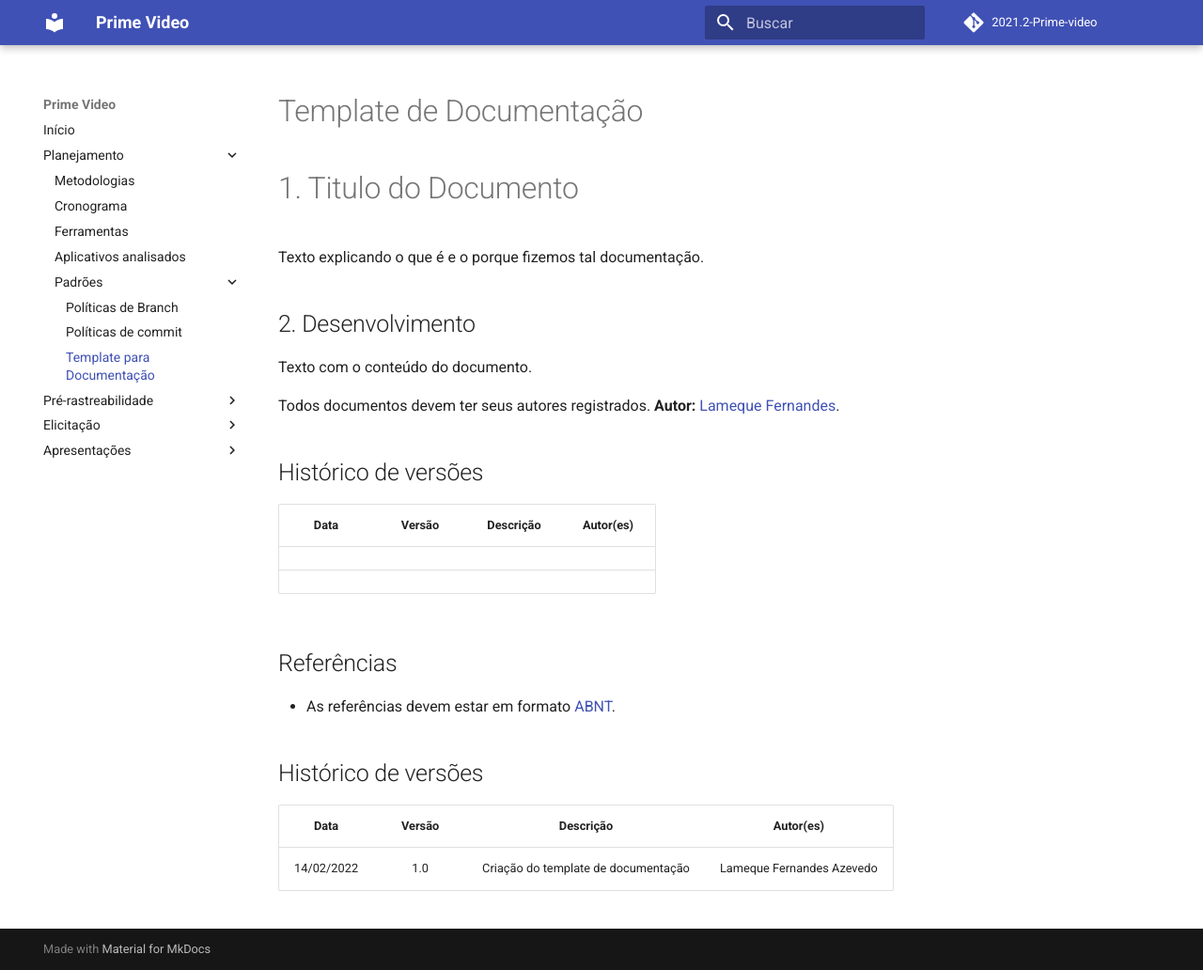
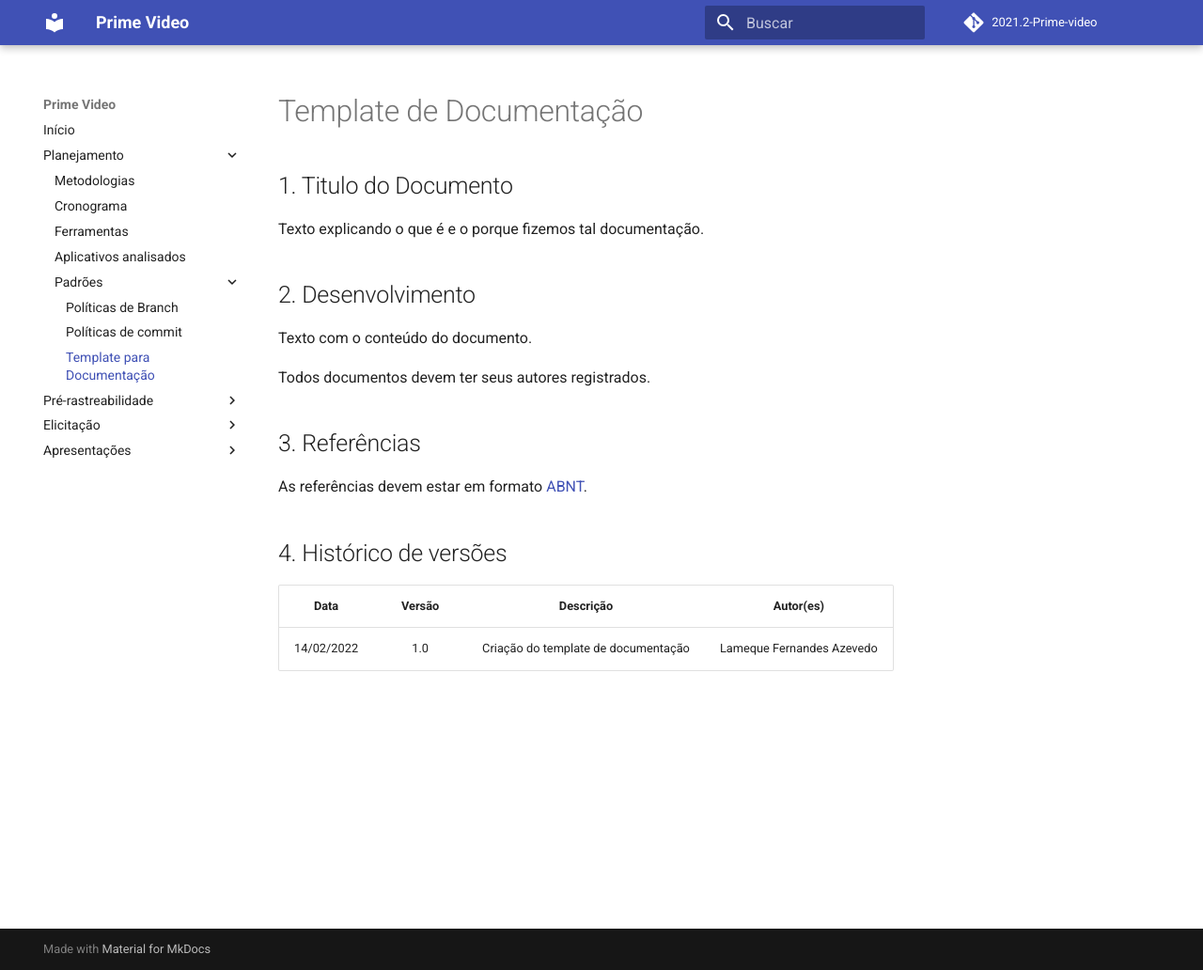
Before and after one commit to Requisitos-de-Software/2021.2-Prime-video, an MkDocs documentation site: the page built from docs/padroes/template.md, in a window 1280 px wide and 1032 px high. Shown: the whole window at 94% size. Built offline with MkDocs 1.6.1 and Material for MkDocs 9.7.7, drawn with Linux system fonts in a browser that asks for light colours; comment, search, counter and statistics services are not loaded.

Commit message:
Correção de formatação

```diff
--- a/docs/padroes/template.md
+++ b/docs/padroes/template.md
@@ -2,7 +2,7 @@
 
 #
 
-# 1. Titulo do Documento
+## 1. Titulo do Documento
 
 Texto explicando o que é e o porque fizemos tal documentação.
 
@@ -11,22 +11,15 @@
 Texto com o conteúdo do documento.
 
 Todos documentos devem ter seus autores registrados.
-**Autor:** [Lameque Fernandes](https://github.com/LamequeFernandes).
 
-## Histórico de versões
 
-| Data | Versão | Descrição | Autor(es) |
-| :--: | :----: | :-------: | :-------: |
-|      |        |           |           |
-|      |        |           |           |
+## 3. Referências
 
-## Referências
-
-- As referências devem estar em formato [ABNT](https://github.com/LamequeFernandes).
+As referências devem estar em formato [ABNT](https://github.com/LamequeFernandes).
 
 #
 
-## Histórico de versões
+## 4. Histórico de versões
 
 | Data | Versão | Descrição | Autor(es) |
 | :--: | :----: | :-------: | :-------: |
```
